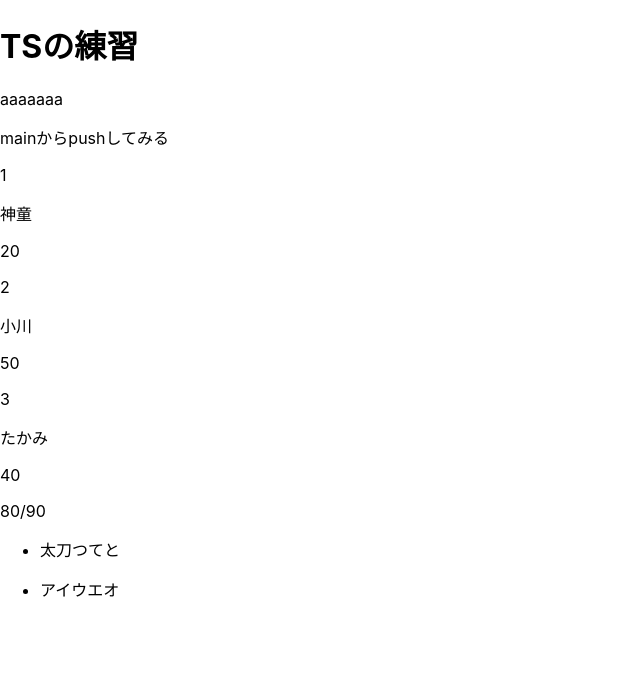
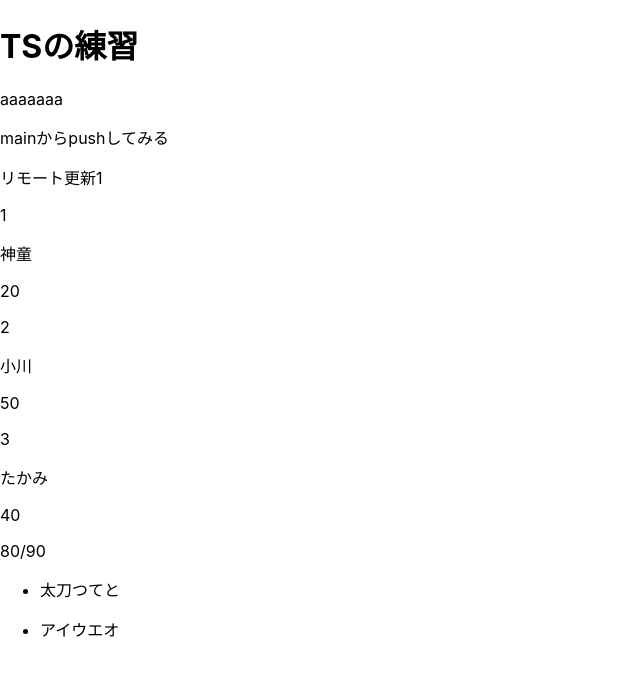
Before and after one commit to shuntaseed/gitpractice, a Next.js app: page / in a window 1280 px wide. Shown: the top 676 px of the page, without its empty margins (0-640 px from the left). Built offline with nearby package versions, Linux system fonts and the light colour scheme.

Commit message:
Update index.tsx

```diff
--- a/pages/index.tsx
+++ b/pages/index.tsx
@@ -31,6 +31,7 @@ return(
   <h1>TSの練習</h1>
   <p>aaaaaaa</p>
   <p>mainからpushしてみる</p>
+    リモート更新1
   {state.map(e=>(
     <div>
     {/* <p>{e.id}</p>
```
